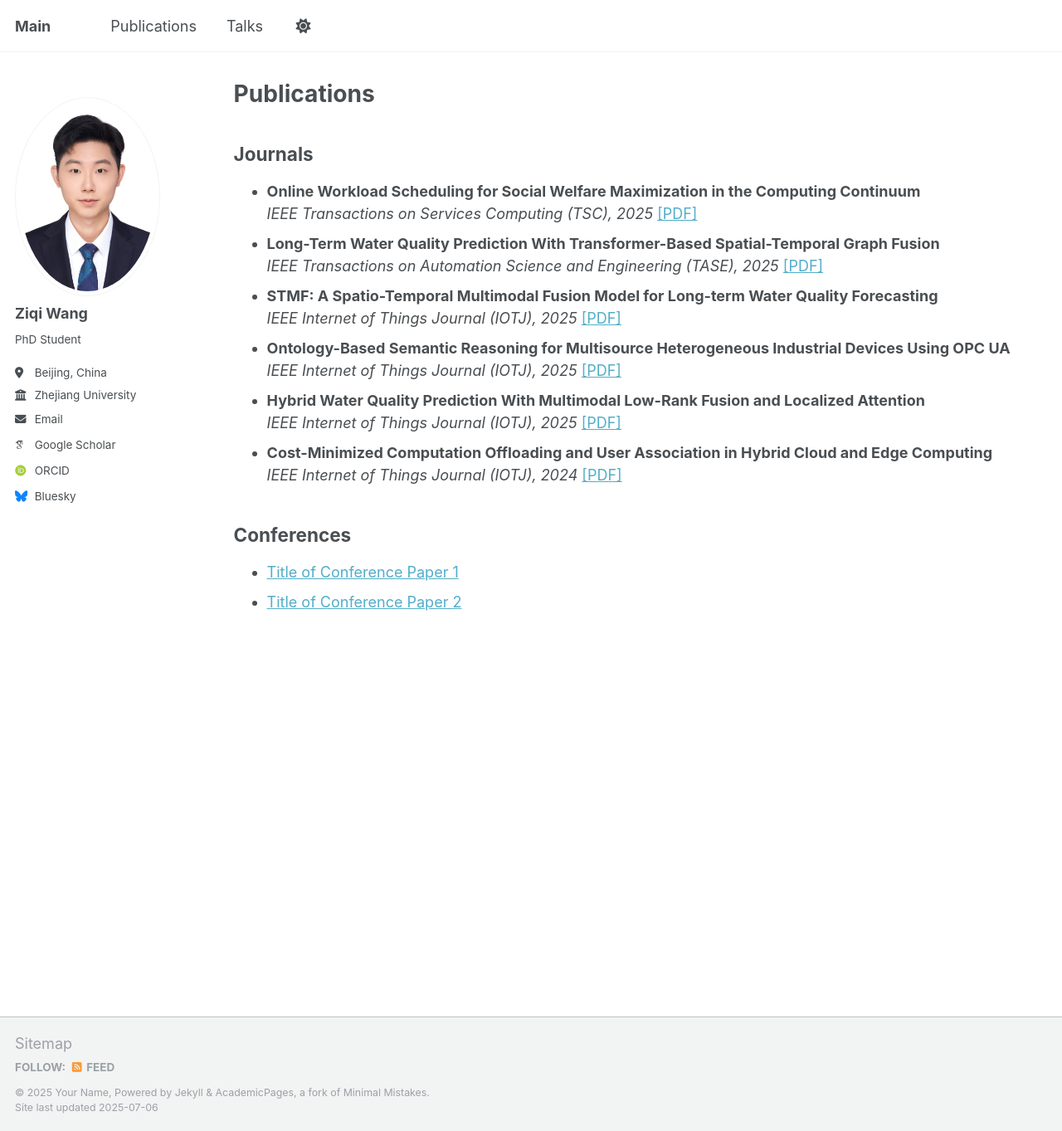
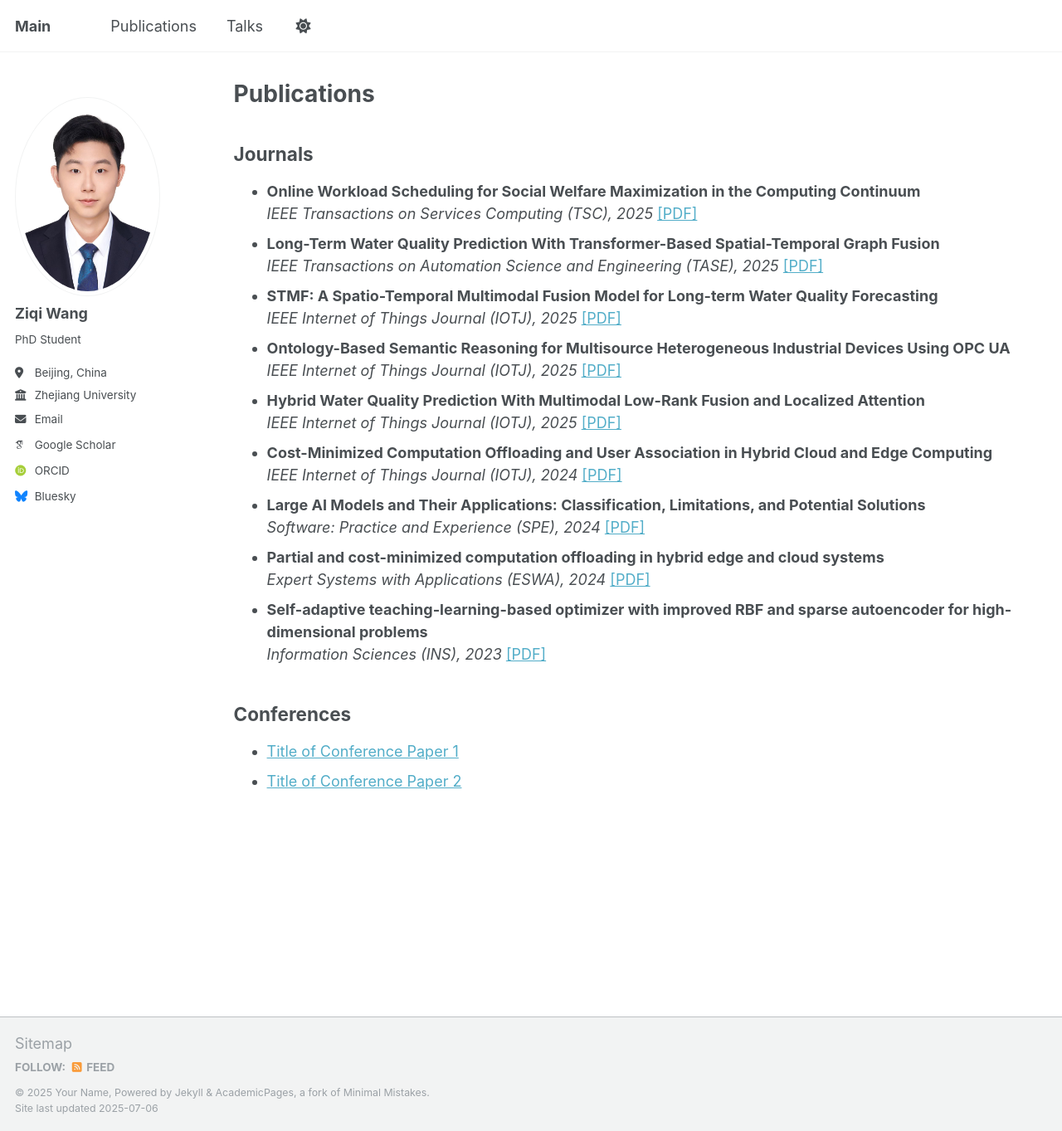
Before and after one commit to ZiqiWang0312/bio, a Jekyll site: the page built from _pages/publications.md, in a window 1280 px wide and 1363 px high. Shown: the whole window at 83% size. Built offline with Jekyll 4.4.1, drawn with Linux system fonts in a browser that asks for light colours; some web fonts are replaced; a script that is not in the unit is left out.

Commit message:
pub-add3

```diff
--- a/_pages/publications.md
+++ b/_pages/publications.md
@@ -43,6 +43,27 @@ author_profile: true
     <em>IEEE Internet of Things Journal (IOTJ), 2024</em>
     <a href="https://ZiqiWang0312.github.io/bio/files/IOTLSAG.pdf" target="_blank">[PDF]</a>
   </li>
+
+
+  <li>
+    <strong>Large AI Models and Their Applications: Classification, Limitations, and Potential Solutions</strong><br/>
+    <em>Software: Practice and Experience (SPE), 2024</em>
+    <a href="https://ZiqiWang0312.github.io/bio/files/SPE.pdf" target="_blank">[PDF]</a>
+  </li>
+
+
+  <li>
+    <strong>Partial and cost-minimized computation offloading in hybrid edge and cloud systems</strong><br/>
+    <em>Expert Systems with Applications (ESWA), 2024</em>
+    <a href="https://ZiqiWang0312.github.io/bio/files/ESWA.pdf" target="_blank">[PDF]</a>
+  </li>
+
+  <li>
+    <strong>Self-adaptive teaching-learning-based optimizer with improved RBF and sparse autoencoder for high-dimensional problems</strong><br/>
+    <em>Information Sciences (INS), 2023</em>
+    <a href="https://ZiqiWang0312.github.io/bio/files/INS.pdf" target="_blank">[PDF]</a>
+  </li>
+
 </ul>
 
 ## Conferences
```
